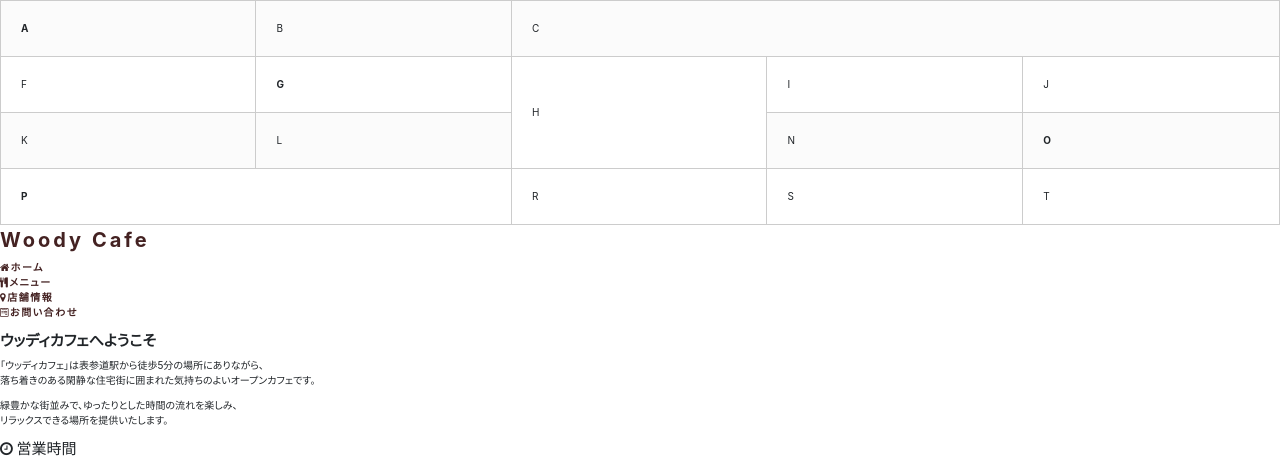
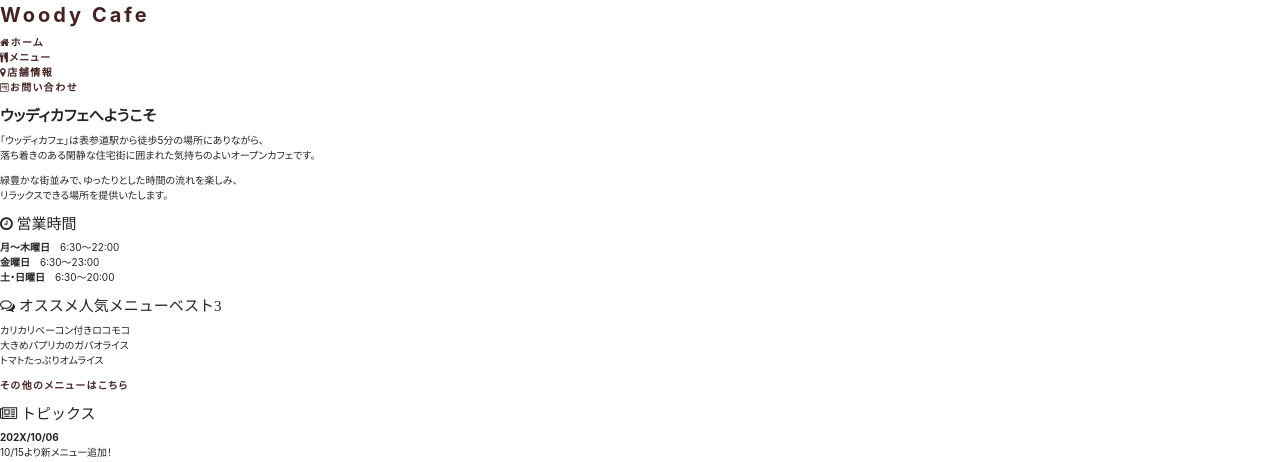
Before and after one commit to AkihitoKobayashi/Wcafe_20220315, a plain HTML site: page index.html in a window 1280 px wide. Shown: the top 462 px of the page. Drawn offline with nearby package versions, Linux system fonts and the light colour scheme.

Commit message:
HTML third commit

```diff
--- a/index.html
+++ b/index.html
@@ -1,11 +1,6 @@
 <!DOCTYPE html>
 <html lang="ja">
     <head>
-        <meta charset="UTF-8">
-        <meta name="viewport" content="width=device-width,initial-scale=1.0">
-        <title>サンプルサイト|ようこそ！〇〇から初める理想の第一歩へ！</title>
-        <meta name="description" content="東京で30年、実績に裏付けされた確かなサービスをご提案致します">
-        <link rel="stylesheet" href="css/style.css">
         <style>
             /*-------------------------
             初期値
@@ -112,40 +107,6 @@
                 margin: 0 10px 0 30px;
             }
         </style>
-    </head>
-    <body>
-        <div class="blend"></div>
-        <table border="1">
-            <tr>
-                <th>A</th>
-                <td>B</td>
-                <td colspan="3">C</td>
-                <!-- <td>D</td>-->
-                <!-- <td>E</td>-->
-            </tr>
-            <tr>
-                <td>F</td>
-                <th>G</th>
-                <td rowspan="2">H</td>
-                <td>I</td>
-                <td>J</td>
-            </tr>
-            <tr>
-                <td>K</td>
-                <td>L</td>
-                <!--<td>M</td>-->
-                <td>N</td>
-                <th>O</th>
-            </tr>
-            <tr>
-                <th colspan="2">P</th>
-                <!--<td>Q</td>-->
-                <td>R</td>
-                <td>S</td>
-                <td>T</td>
-            </tr>
-        </table>
-    </body>
     <meta charset="UTF-8">
     <meta name="viewport" content="width=device-width, initial-scale=1.0">
     <title>ウッディカフェ | 表参道のオープンカフェ</title>
```
